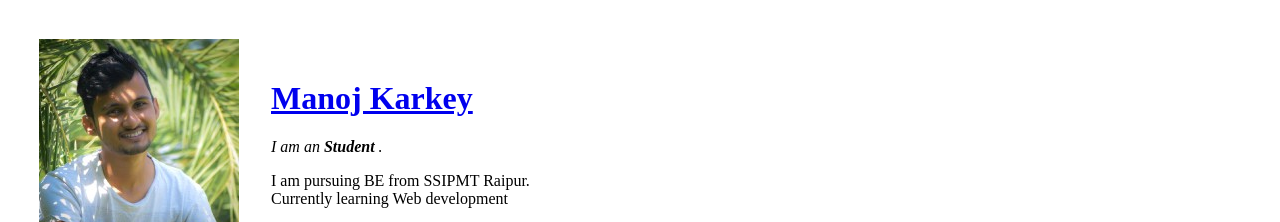
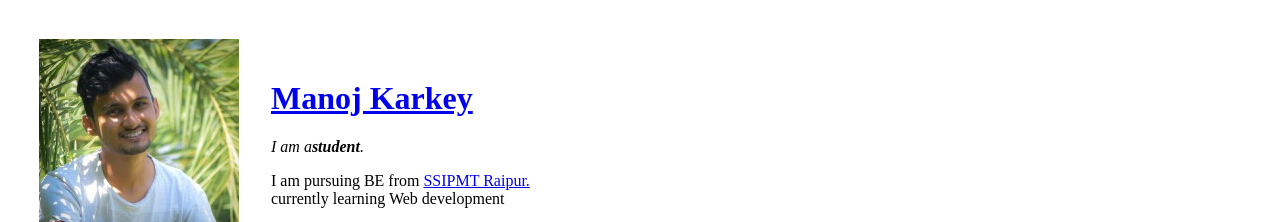
Before and after one commit to mjkarkey/cv, a plain HTML site: page index.html in a window 1280 px wide. Shown: the top 222 px of the page. Drawn offline with Linux system fonts and the light colour scheme.

Commit message:
Update index.html
Removed Grammer mistakes

```diff
--- a/index.html
+++ b/index.html
@@ -14,8 +14,8 @@
       </td>
       <td>
         <h1><a href="https://in.linkedin.com/in/manoj-karkey-82770a1a3">Manoj Karkey </a></h1>
-        <p><em> I am an <strong>Student </strong>.</em></p>
-        <p>I am pursuing BE from SSIPMT Raipur. <br>Currently learning Web development </p>
+        <p><em> I am a<strong>student</strong>.</em></p>
+        <p>I am pursuing BE from <a href="https://www.ssipmt.com/">SSIPMT Raipur.</a> <br>currently learning Web development </p>
       </td>
     </tr>
   </table>
```
